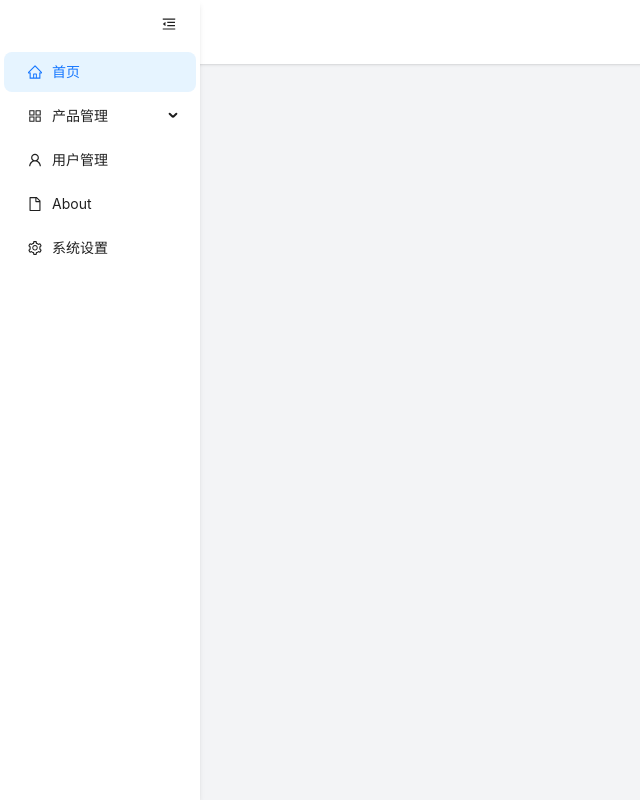
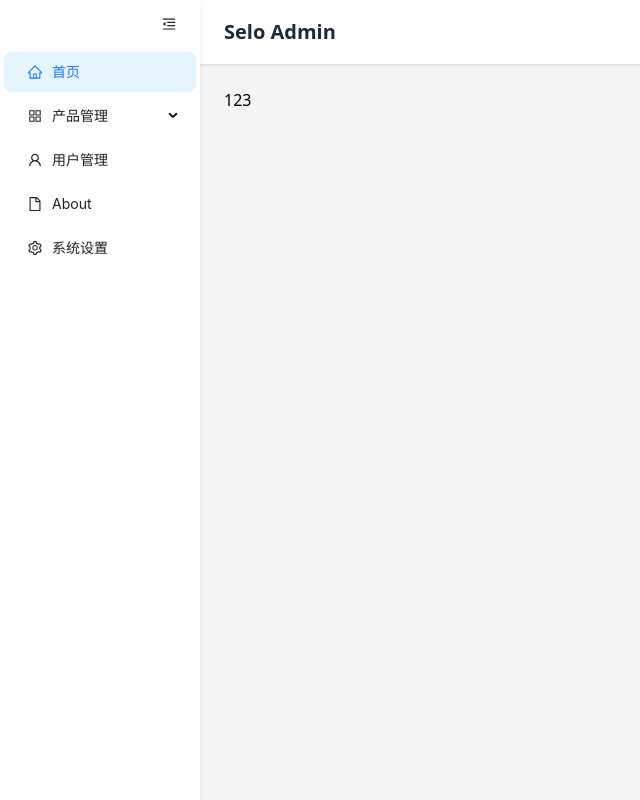
Before and after one commit to zhangxinGithub/selo-admin, a React (Vite) app: page / in a window 1280 px wide. Shown: the whole page, without its empty margins (0-640 px from the left). Built offline with nearby package versions, Linux system fonts and the light colour scheme.

Commit message:
重构主布局和侧边菜单组件，使用 Zustand 管理菜单状态；新增菜单状态存储以支持折叠状态持久化

```diff
--- a/src/component/MainLayout.jsx
+++ b/src/component/MainLayout.jsx
@@ -1,29 +1,31 @@
-import React, { useState, useEffect } from "react";
+import React from "react";
 import SideMenu from "./menu";
+import useMenuStore from "@/store/menuStore";
 
 const MainLayout = ({ children }) => {
-	const [collapsed, setCollapsed] = useState(false);
-
-	// Callback function for menu to communicate its collapsed state
-	const handleMenuCollapse = (isCollapsed) => {
-		setCollapsed(isCollapsed);
-	};
+	// 使用 Zustand store 获取菜单状态
+	const { collapsed } = useMenuStore();
 
 	return (
 		<div className="flex h-screen bg-gray-100">
-			{/* Side Menu with collapse callback */}
-			<SideMenu onCollapse={handleMenuCollapse} />
+			{/* 侧边菜单 */}
+			<SideMenu />
 
-			{/* Main Content Area - dynamic margin based on menu state */}
+			{/* 占位 div，与菜单宽度相同，用于保持布局稳定 */}
 			<div
-				className={`flex-1 flex flex-col ml-[${collapsed ? "80px" : "200px"}] transition-all duration-300`}
-			>
-				{/* Header/Navbar could be added here */}
+				className={`shrink-0 transition-all duration-300 ${
+					collapsed ? "w-[80px]" : "w-[200px]"
+				}`}
+			/>
+
+			{/* 主内容区域 - 不再使用 margin-left，而是通过 flex 布局自动占据剩余空间 */}
+			<div className="flex-1 flex flex-col transition-all duration-300">
+				{/* 页头/导航栏 */}
 				<header className="h-16 bg-white shadow-sm flex items-center px-6">
 					<h1 className="text-xl font-semibold text-gray-800">Selo Admin</h1>
 				</header>
 
-				{/* Main Content */}
+				{/* 主要内容 */}
 				<main className="flex-1 p-6 overflow-auto">{children}</main>
 			</div>
 		</div>
--- a/src/component/menu.jsx
+++ b/src/component/menu.jsx
@@ -9,15 +9,16 @@ import {
 } from "@ant-design/icons";
 import { useNavigate, useRouter } from "@tanstack/react-router";
 import { Button, Menu } from "antd";
-import React, { useState } from "react";
+import React from "react";
+import useMenuStore from "@/store/menuStore";
 
 // 菜单项配置
 const menuItems = [
 	{
-		key: "dashboard",
+		key: "index",
 		icon: <HomeOutlined />,
 		label: "首页",
-		path: "/dashboard",
+		path: "/",
 	},
 	{
 		key: "products",
@@ -79,7 +80,8 @@ const getMenuItems = (items) => {
 const SideMenu = () => {
 	const navigate = useNavigate();
 	const router = useRouter();
-	const [collapsed, setCollapsed] = useState(false);
+	// 使用 Zustand store 替换本地状态
+	const { collapsed, toggleCollapsed } = useMenuStore();
 
 	// 根据当前路径获取初始选中的菜单项
 	const getSelectedKey = () => {
@@ -100,7 +102,7 @@ const SideMenu = () => {
 		return findKey(menuItems) || "dashboard";
 	};
 
-	const [selectedKey, setSelectedKey] = useState(getSelectedKey());
+	const [selectedKey, setSelectedKey] = React.useState(getSelectedKey());
 
 	// 处理菜单项点击事件
 	const handleMenuClick = ({ key }) => {
@@ -124,10 +126,6 @@ const SideMenu = () => {
 		if (path) {
 			navigate({ to: path });
 		}
-	};
-
-	const toggleCollapsed = () => {
-		setCollapsed(!collapsed);
 	};
 
 	return (
--- a/src/routes/__root.jsx
+++ b/src/routes/__root.jsx
@@ -1,5 +1,5 @@
-import MainLayout from "@/component/MainLayout";
-import { Link, Outlet, createRootRoute } from "@tanstack/react-router";
+import MainLayout from "@/component/mainLayout";
+import { Outlet, createRootRoute } from "@tanstack/react-router";
 import { TanStackRouterDevtools } from "@tanstack/react-router-devtools";
 
 console.log("Root route loaded");
@@ -20,9 +20,7 @@ export const Route = createRootRoute({
 		return (
 			<>
 				{shouldHaveNoMenu ? (
-					<EmptyLayout>
-						<Outlet />
-					</EmptyLayout>
+					<Outlet />
 				) : (
 					<MainLayout>
 						<Outlet />
--- a/src/routes/index.jsx
+++ b/src/routes/index.jsx
@@ -1,4 +1,4 @@
-import { Outlet, createFileRoute } from "@tanstack/react-router";
+import { createFileRoute } from "@tanstack/react-router";
 
 export const Route = createFileRoute("/")({
 	component: Index,
--- /dev/null
+++ b/src/store/menuStore.js
@@ -0,0 +1,40 @@
+import { create } from "zustand";
+
+// 从sessionStorage获取折叠状态或使用默认值
+const getCollapsedFromSession = () => {
+  try {
+    const storedValue = sessionStorage.getItem('menuCollapsed');
+    return storedValue !== null ? JSON.parse(storedValue) : false;
+  } catch (error) {
+    console.error('Failed to get collapsed state from sessionStorage:', error);
+    return false;
+  }
+};
+
+// 保存折叠状态到sessionStorage
+const saveCollapsedToSession = (collapsed) => {
+  try {
+    sessionStorage.setItem('menuCollapsed', JSON.stringify(collapsed));
+  } catch (error) {
+    console.error('Failed to save collapsed state to sessionStorage:', error);
+  }
+};
+
+// 创建菜单状态存储
+const useMenuStore = create((set) => ({
+  // 从sessionStorage获取初始状态
+  collapsed: getCollapsedFromSession(),
+  // 切换菜单状态并保存到sessionStorage
+  toggleCollapsed: () => set((state) => {
+    const newCollapsed = !state.collapsed;
+    saveCollapsedToSession(newCollapsed);
+    return { collapsed: newCollapsed };
+  }),
+  // 直接设置菜单状态并保存到sessionStorage
+  setCollapsed: (collapsed) => {
+    saveCollapsedToSession(collapsed);
+    set({ collapsed });
+  },
+}));
+
+export default useMenuStore;
```
